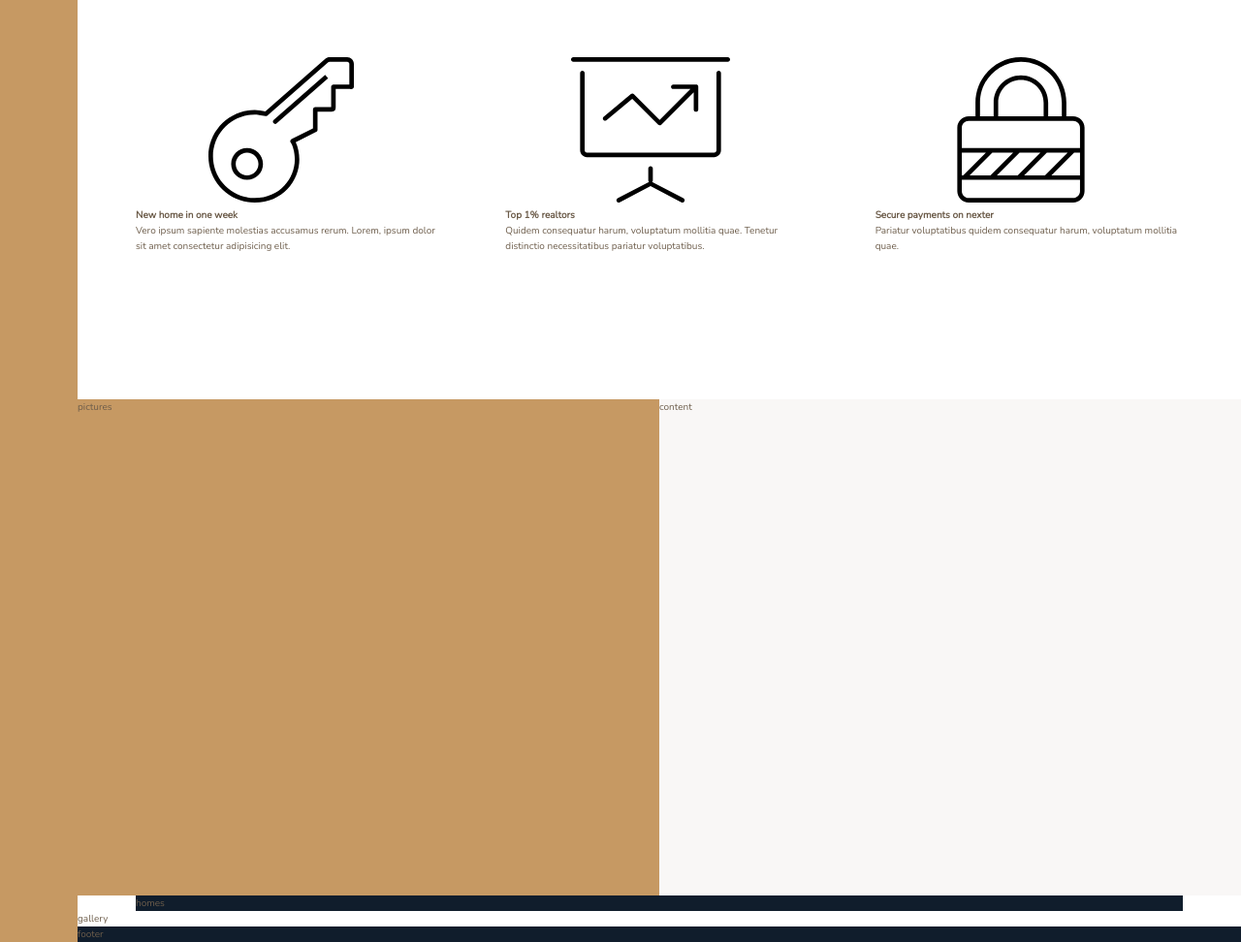
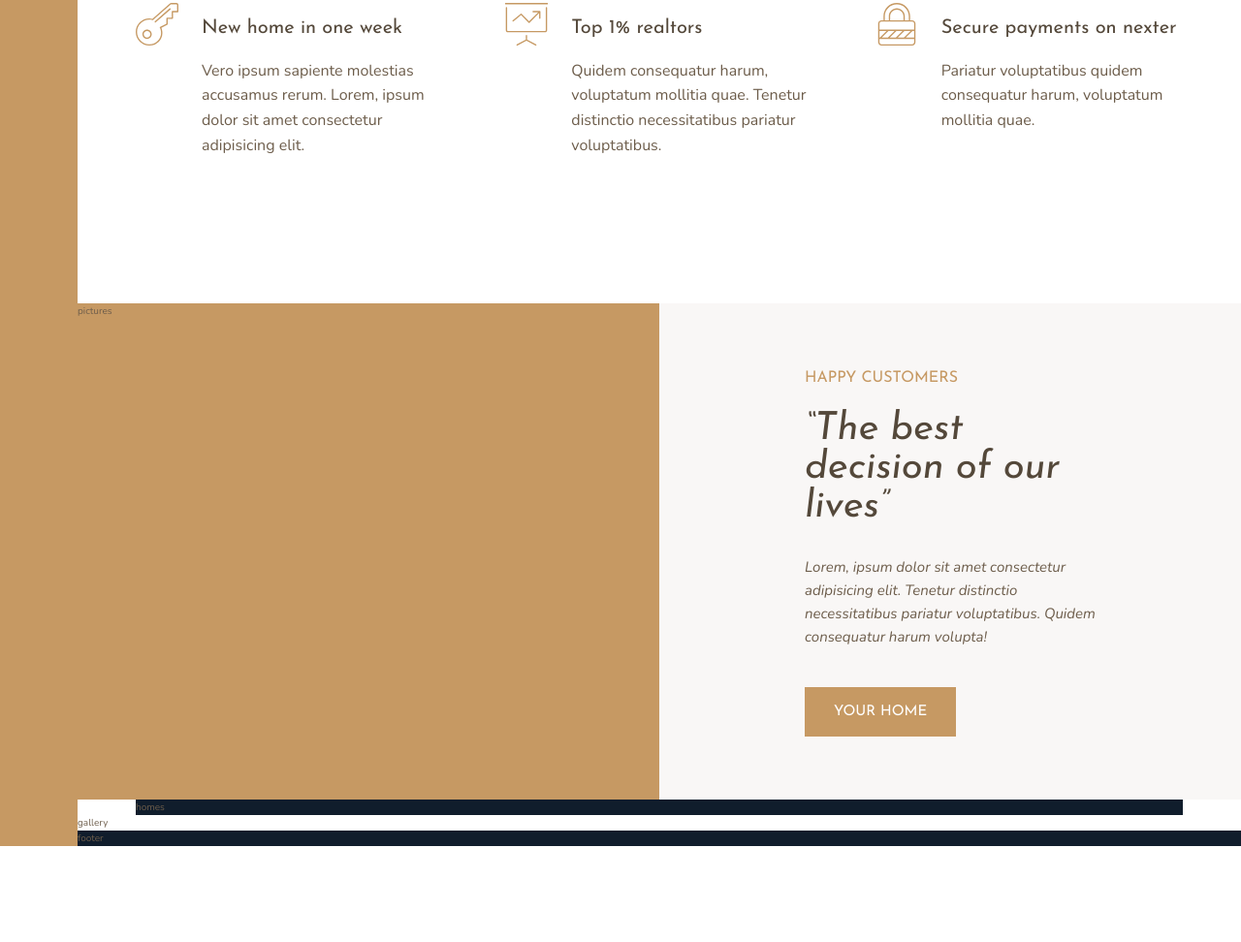
Before and after one commit to Anoop555777/home-retailer, a website: page index.html in a window 1280 px wide. Shown: the part 998-1970 px from the top of the page at 97% size. After the commit the page ends 1871 px from the top, so only its background shows below. Drawn offline with nearby package versions, Linux system fonts and the light colour scheme.

Commit message:
add features

```diff
--- a/index.html
+++ b/index.html
@@ -86,7 +86,18 @@
       </div>
     </section>
     <div class="story__picture">pictures</div>
-    <div class="story__content">content</div>
+    <div class="story__content">
+      <h3 class="heading-3 mb-sm">Happy Customers</h3>
+      <h2 class="heading-2 heading-2--dark mb-md">
+        &ldquo;The best decision of our lives&rdquo;
+      </h2>
+      <p class="story__text">
+        Lorem, ipsum dolor sit amet consectetur adipisicing elit. Tenetur
+        distinctio necessitatibus pariatur voluptatibus. Quidem consequatur
+        harum volupta!
+      </p>
+      <button class="btn">your home</button>
+    </div>
     <section class="homes">homes</section>
     <section class="gallery">gallery</section>
     <footer class="footer">footer</footer>
--- a/sass/_features.scss
+++ b/sass/_features.scss
@@ -3,14 +3,27 @@
 
   margin: 15rem 0;
   display: grid;
-  grid-template-columns: repeat(3, 1fr);
+  grid-template-columns: repeat(auto-fit, minmax(24rem, 1fr));
   grid-gap: 6.4rem;
+  align-items: start;
 }
 
 .feature {
+  display: grid;
+  grid-template-columns: min-content 1fr;
+  align-items: start;
+  grid-row-gap: 1.6rem;
+  grid-column-gap: 2.4rem;
+
   &__icon {
+    fill: $color-primary;
+    height: 4.4rem;
+    width: 4.4rem;
+    grid-row: 1 / span 2;
+    transform: translateY(-1rem);
   }
 
   &__text {
+    font-size: 1.6rem;
   }
 }
--- a/sass/_story.scss
+++ b/sass/_story.scss
@@ -6,5 +6,17 @@
   &__content {
     background-color: $color-grey-light-1;
     grid-column: col-start 5 / full-end;
+    padding: 6rem 15rem;
+
+    display: flex;
+    flex-direction: column;
+    align-items: flex-start;
+    justify-content: center;
+  }
+
+  &__text {
+    font-size: 1.5rem;
+    font-style: italic;
+    margin-bottom: 4rem;
   }
 }
--- a/sass/_typography.scss
+++ b/sass/_typography.scss
@@ -0,0 +1,74 @@
+%heading {
+  font-family: $font-display;
+  font-weight: 400;
+}
+
+.heading-1 {
+  @extend %heading;
+  font-size: 4.8rem;
+  color: $color-grey-light-1;
+  line-height: 1;
+}
+
+.heading-2 {
+  @extend %heading;
+  font-size: 4rem;
+  font-style: italic;
+  line-height: 1;
+
+  &--light {
+    color: $color-grey-light-1;
+  }
+  &--dark {
+    color: $color-grey-dark-1;
+  }
+}
+
+.heading-3 {
+  @extend %heading;
+  font-size: 1.6rem;
+  color: $color-primary;
+  text-transform: uppercase;
+}
+
+.heading-4 {
+  @extend %heading;
+  font-size: 2rem;
+
+  &--light {
+    color: $color-grey-light-1;
+  }
+  &--dark {
+    color: $color-grey-dark-1;
+  }
+}
+
+.btn {
+  background-color: $color-primary;
+  color: #fff;
+  border: none;
+  border-radius: 0;
+  font-family: $font-display;
+  font-size: 1.5rem;
+  text-transform: uppercase;
+  padding: 1.8rem 3rem;
+  cursor: pointer;
+  transition: all 0.2s;
+
+  &:hover {
+    background-color: $color-primary-dark;
+  }
+}
+
+.mb-sm {
+  margin-bottom: 2rem;
+}
+.mb-md {
+  margin-bottom: 3rem;
+}
+.mb-lg {
+  margin-bottom: 4rem;
+}
+.mb-hg {
+  margin-bottom: 8rem;
+}
```
Also changed, not shown: css/style.css.
